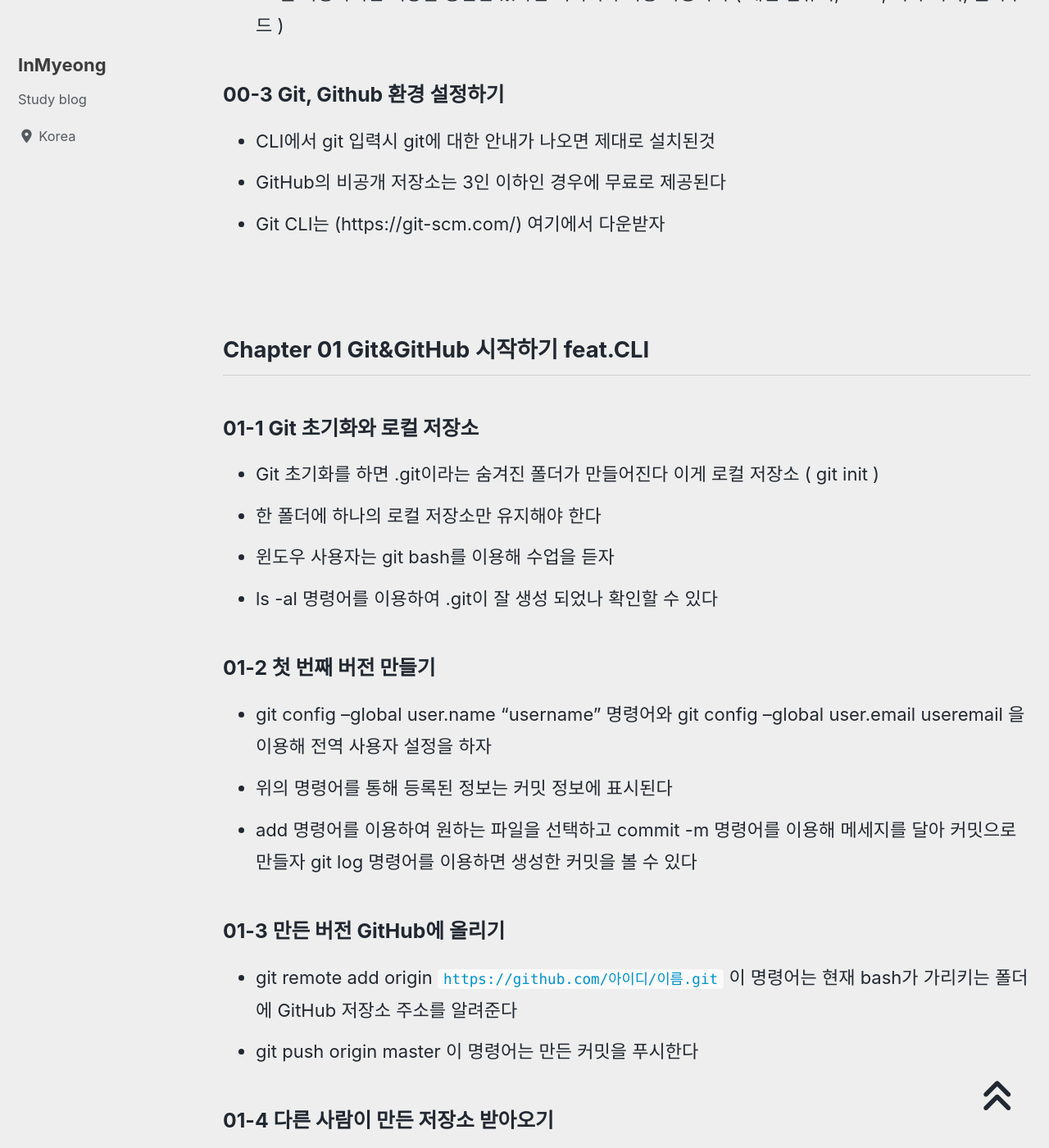
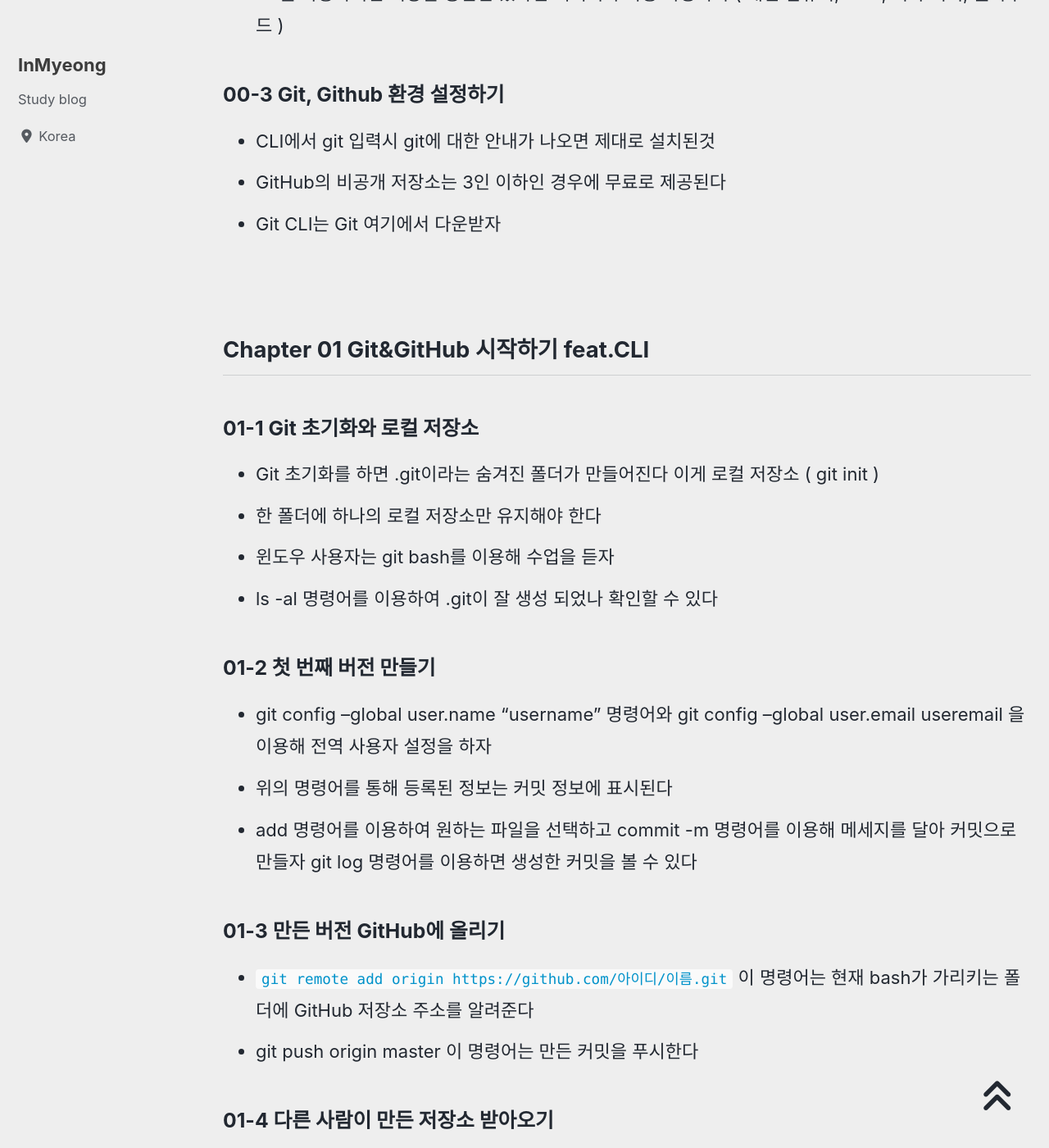
Before and after one commit to devMyeong/devMyeong.github.io, a Jekyll site: the page built from _posts/liberalArts/development/2021-08-23-진유림-git.md, in a window 1280 px wide and 1400 px high, scrolled down 1025 px. Shown: the whole window at 82% size. Built offline with Jekyll 4.4.1, drawn with Linux system fonts in a browser that asks for light colours; cached includes are drawn as plain includes; nearby versions of some CDN libraries; some web fonts are replaced; comment, search, counter and statistics services are not loaded; some of the changed text lies outside the part shown.

Commit message:
corr typo

```diff
--- a/_posts/liberalArts/development/2021-08-23-진유림-git.md
+++ b/_posts/liberalArts/development/2021-08-23-진유림-git.md
@@ -44,11 +44,11 @@ last_modified_at: 2021-08-24
 - add 명령어를 이용하여 원하는 파일을 선택하고 commit -m 명령어를 이용해 메세지를 달아 커밋으로 만들자 git log 명령어를 이용하면 생성한 커밋을 볼 수 있다
 
 ### 01-3 만든 버전 GitHub에 올리기
-- git remote add origin `https://github.com/아이디/이름.git` 이 명령어는 현재 bash가 가리키는 폴더에 GitHub 저장소 주소를 알려준다
+- `git remote add origin https://github.com/아이디/이름.git` 이 명령어는 현재 bash가 가리키는 폴더에 GitHub 저장소 주소를 알려준다
 - git push origin master 이 명령어는 만든 커밋을 푸시한다
 
 ### 01-4 다른 사람이 만든 저장소 받아오기
-- git clone `https://github.com/아이디/이름.git .` 이 명령어는 저장소의 내용을 bash가 가리키는 폴더로 받아온다 . 을 안 찍으면 새 폴더가 생성되니 주의하자
+- `git clone https://github.com/아이디/이름.git .` 이 명령어는 저장소의 내용을 bash가 가리키는 폴더로 받아온다 . 을 안 찍으면 새 폴더가 생성되니 주의하자
 - git pull origin master 이 명령어는 저장소의 내용을 bash가 가리키는 폴더로 업데이트 한다
 
 <br>
```
Also changed, not shown: other parts of _posts/liberalArts/development/2021-08-23-진유림-git.md (+1 -1 lines).
